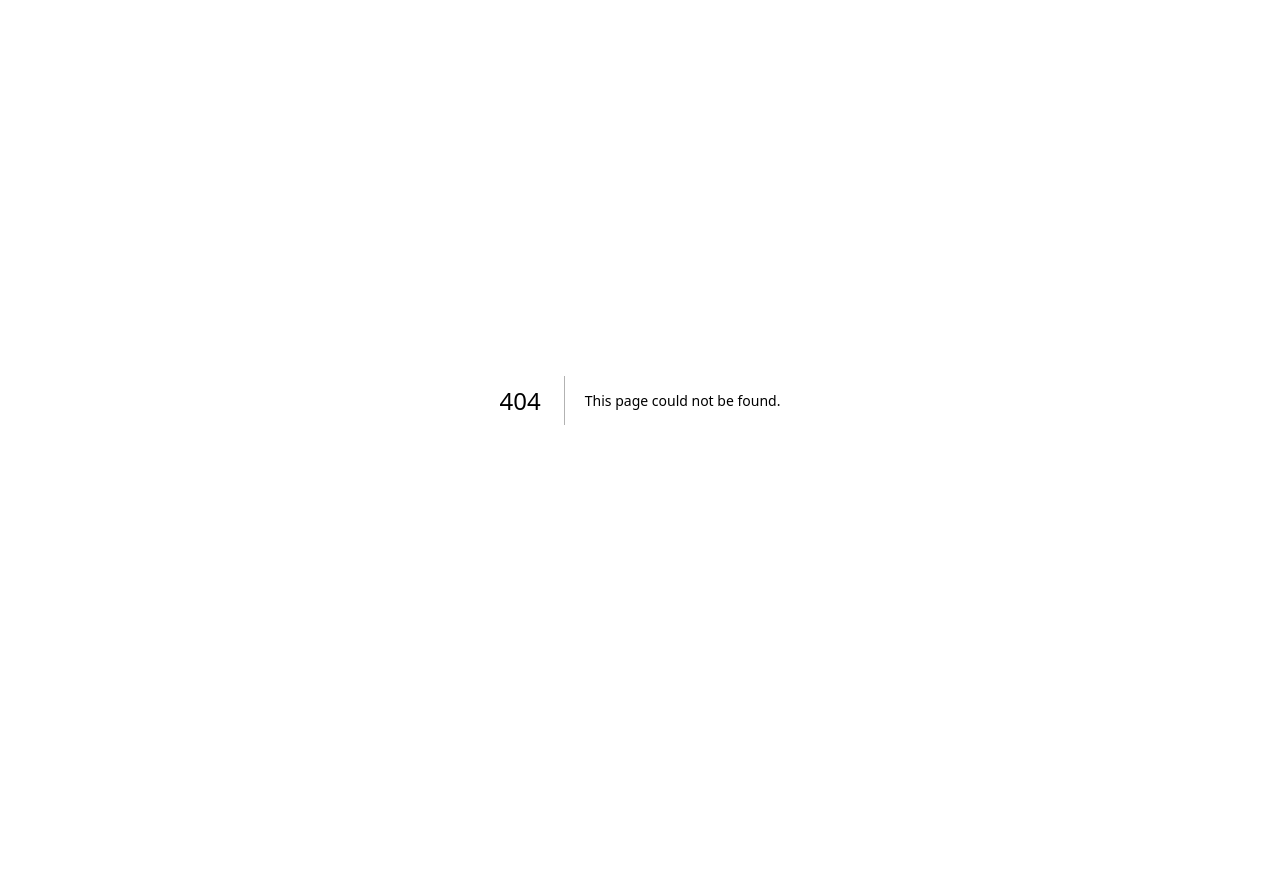
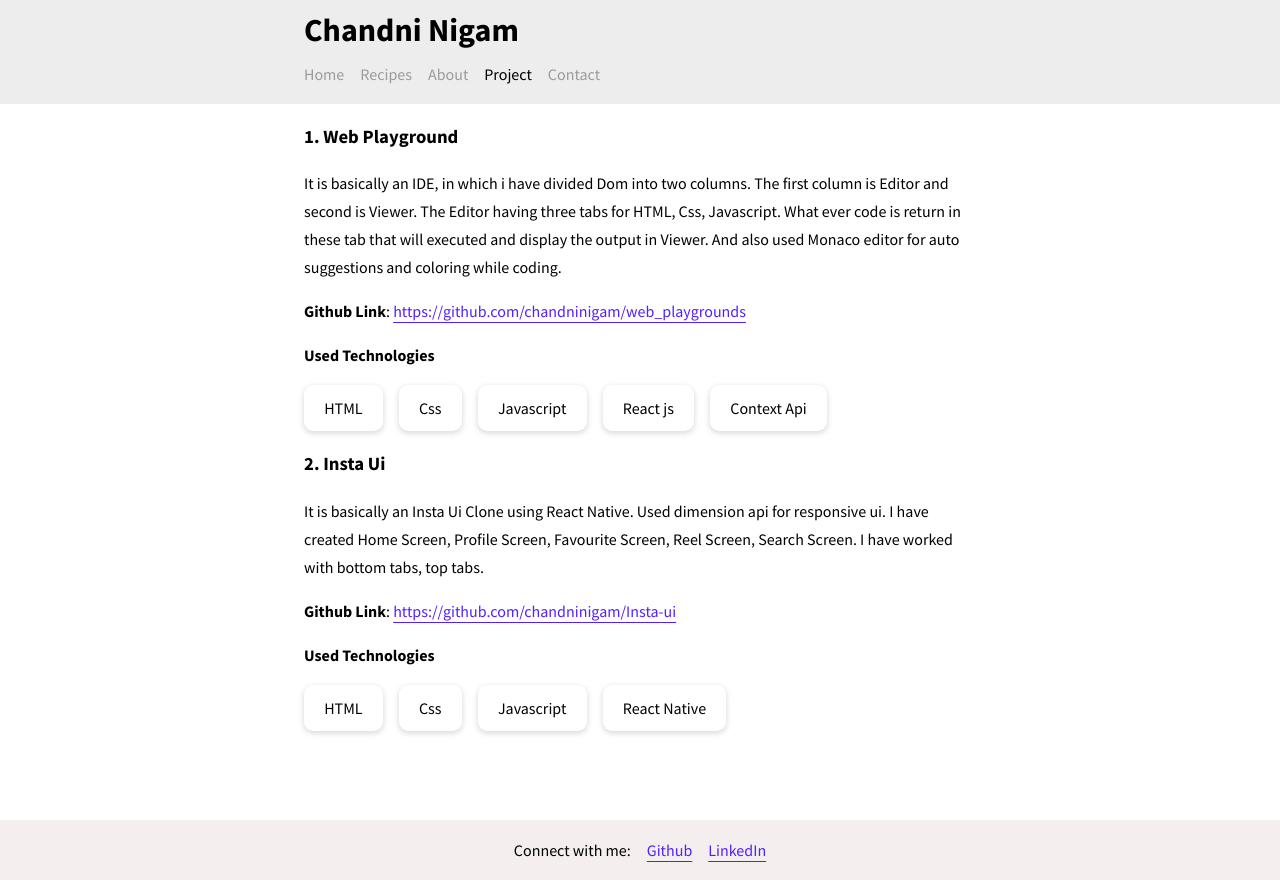
Before and after one commit to chandninigam/website, a Next.js app: page /project in a window 1280 px wide. Before the commit this address had no page. Before the commit the page ends 800 px from the top, so only its background shows below. Built offline with nearby package versions, Linux system fonts and the light colour scheme.

Commit message:
Added Project tab (#81)

```diff
--- /dev/null
+++ b/content/Project.md
@@ -0,0 +1,28 @@
+<h3>1. Web Playground</h3>
+<p>It is basically an IDE, in which i have divided Dom into two columns. The first column is Editor and second is Viewer. The Editor having three tabs for HTML, Css, Javascript. What ever code is return in these tab that will executed and display the output in Viewer. And also used Monaco editor for auto suggestions and coloring while coding. </p>
+
+**Github Link**: https://github.com/chandninigam/web_playgrounds
+
+**Used Technologies**
+
+ <ul class="card-wrapper">
+    <li class="card">HTML</li>
+    <li class="card">Css</li>
+    <li class="card">Javascript</li>
+    <li class="card">React js</li>
+    <li class="card">Context Api </li>
+</ul>
+
+<h3>2. Insta Ui</h3>
+<p>It is basically an Insta Ui Clone using React Native. Used dimension api for responsive ui. I have created Home Screen, Profile Screen, Favourite Screen, Reel Screen, Search Screen. I have worked with bottom tabs, top tabs.</p>
+
+**Github Link**: https://github.com/chandninigam/Insta-ui
+
+**Used Technologies**
+
+ <ul class="card-wrapper">
+    <li class="card">HTML</li>
+    <li class="card">Css</li>
+    <li class="card">Javascript</li>
+    <li class="card">React Native</li>
+</ul>
--- a/src/components/header.tsx
+++ b/src/components/header.tsx
@@ -11,6 +11,7 @@ const NavTabs: Array<NavData> = [
   { text: "Home", link: "/" },
   { text: "Recipes", link: "/recipe" },
   { text: "About", link: "/about" },
+  { text: "Project", link: "/project" },
   { text: "Contact", link: "/contact" },
 ];
 
--- /dev/null
+++ b/src/pages/project.tsx
@@ -0,0 +1,37 @@
+import { GetStaticPathsContext } from "next";
+import Container from "../components/container";
+import Header from "../components/header";
+import Footer from "../components/footer";
+import path from "path";
+import fs from "fs";
+import matter from "gray-matter";
+import { marked } from "marked";
+
+interface IProjectProps {
+  content: string;
+}
+
+export default function project(props: IProjectProps) {
+  return (
+    <Container>
+      <Header activeTab="Project" />
+      <main
+        className="content-wrapper"
+        dangerouslySetInnerHTML={{
+          __html: props.content,
+        }}
+      />
+      <Footer />
+    </Container>
+  );
+}
+
+export async function getStaticProps(ctx: GetStaticPathsContext) {
+  const homeContentPath = path.join("content");
+  const homeContent = fs.readFileSync(homeContentPath + "/Project.md", "utf-8");
+  const { content } = matter(homeContent);
+
+  return {
+    props: { content: marked(content) },
+  };
+}
```
Also changed, not shown: content/About.md (+0 -31 lines).
